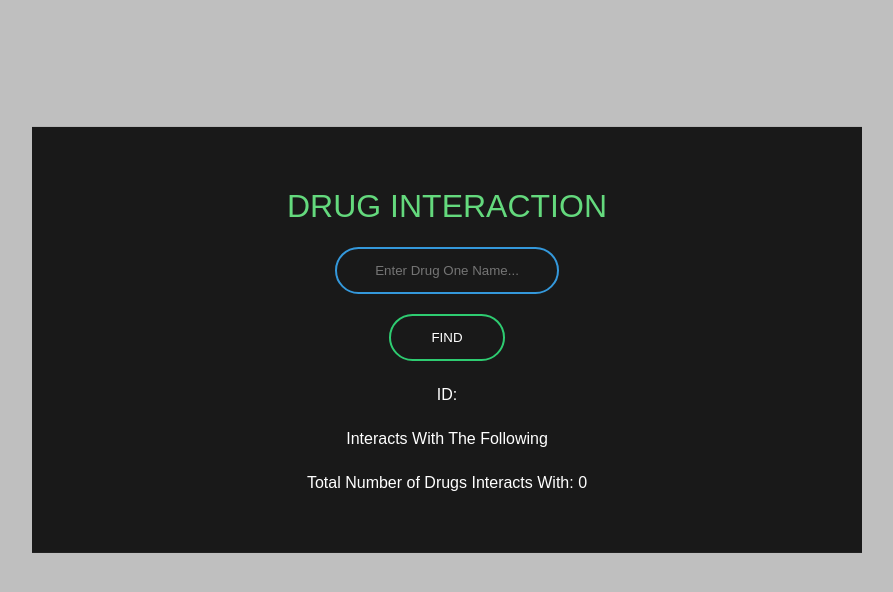
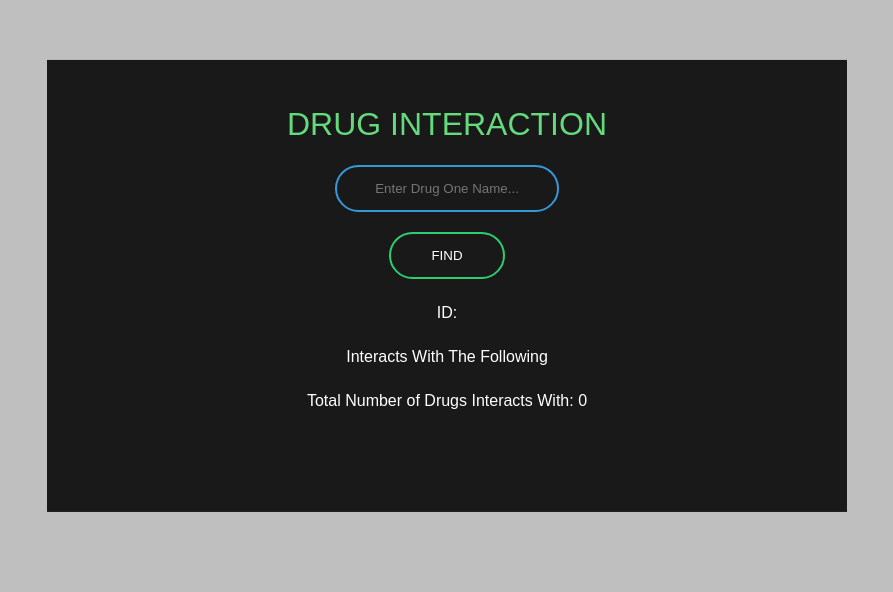
Before and after one commit to Sxlly/Drug-Interactor, a React (Create React App) app: page / in a window 1280 px wide. Shown: the part 166-758 px from the top of the page, without its empty margins (193-1086 px from the left). Built offline with nearby package versions, Linux system fonts and the light colour scheme.

Commit message:
styling interactions list

```diff
--- a/src/getDrugInteraction.js
+++ b/src/getDrugInteraction.js
@@ -139,9 +139,9 @@ export default () => {
 
                 <p className="sentence_two">Total Number of Drugs {nameOne} Interacts With: {interactionCount}</p>
 
-                <ul>
+                <ul className="interactions_list">
                     {
-                        interactionsList.map(Interaction => <li key={Interaction}>{Interaction}</li>)
+                        interactionsList.map(Interaction => <li className="interaction" key={Interaction}>{Interaction}</li>)
                     }
                 </ul>
 
--- a/src/getDrugInteractionCSS.css
+++ b/src/getDrugInteractionCSS.css
@@ -10,9 +10,8 @@ body {
 .form_main {
 
     width: 750px;
-    padding: 40px;
+    padding: 25px;
     position: absolute;
-    top: 10vh;
     left: 50%;
     transform: translate(-50%,50%);
     background: #191919;
@@ -103,3 +102,17 @@ body {
     padding: 5px;
     color: white;
 }
+
+.interactions_list {
+
+    color: white;
+    padding: 20px;
+
+}
+
+.interaction {
+
+    background: rgba(52, 152, 219, 0.45);
+    margin: 10px;
+
+}
```
